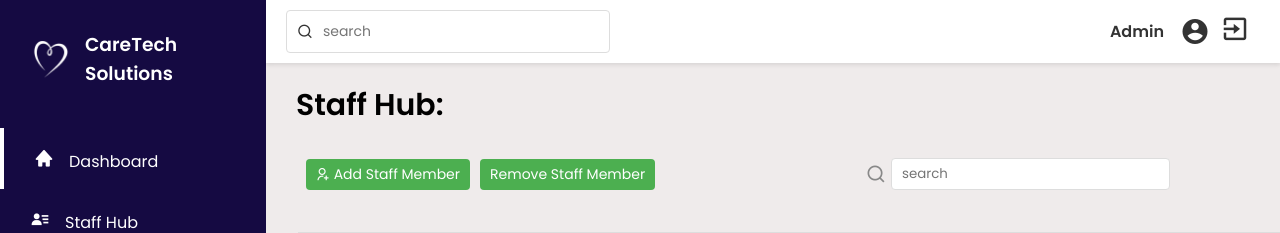
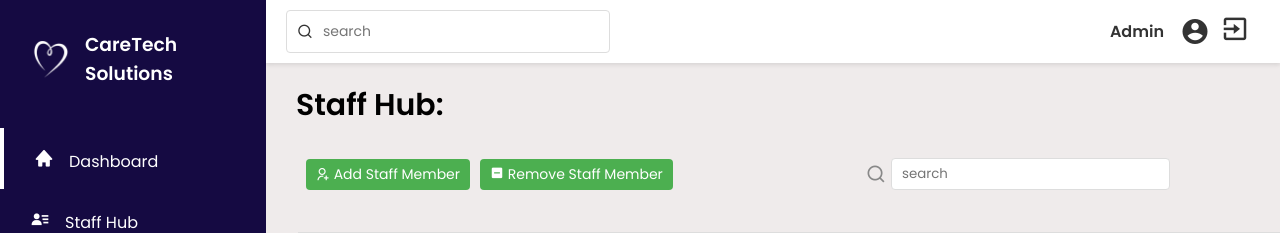
Before and after one commit to BansariSanghvi/caretech_solutions, a PHP site: page /staff_hub.php in a window 1280 px wide. Shown: the top 233 px of the page. Run offline with PHP 8.4, Linux system fonts and the light colour scheme; some libraries are stand-ins or nearby versions.

Commit message:
Fixed the icon issue

```diff
--- a/settings.php
+++ b/settings.php
@@ -24,9 +24,6 @@
                <section class="staff_section" id ='staff_hub'>
                   <h2 class="page_title">Settings:</h2>
 
-                  <section class="filter" id="filter_option">
-
-
                     <!-------Add the other elements under this------>
 
                   </section>
--- a/staff_hub.php
+++ b/staff_hub.php
@@ -130,7 +130,7 @@
                             <button class = "add_staff_btn" onclick="window.location.href='add_staff.php'"><i class="ri-user-add-line"></i>   Add Staff Member</button>
                         </div>
                     <div class="remove_staff_box">
-                        <button class="remove_staff_btn" onclick="window.location.href='remove_staff.php'"><i class="ri-user-minus-fill"></i>Remove Staff Member</button>
+                        <button class="remove_staff_btn" onclick="window.location.href='remove_staff.php'"><i class='bx bxs-minus-square'></i> Remove Staff Member</button>
                     </div>
                     </div>
                         <div class="search_filter">
```
